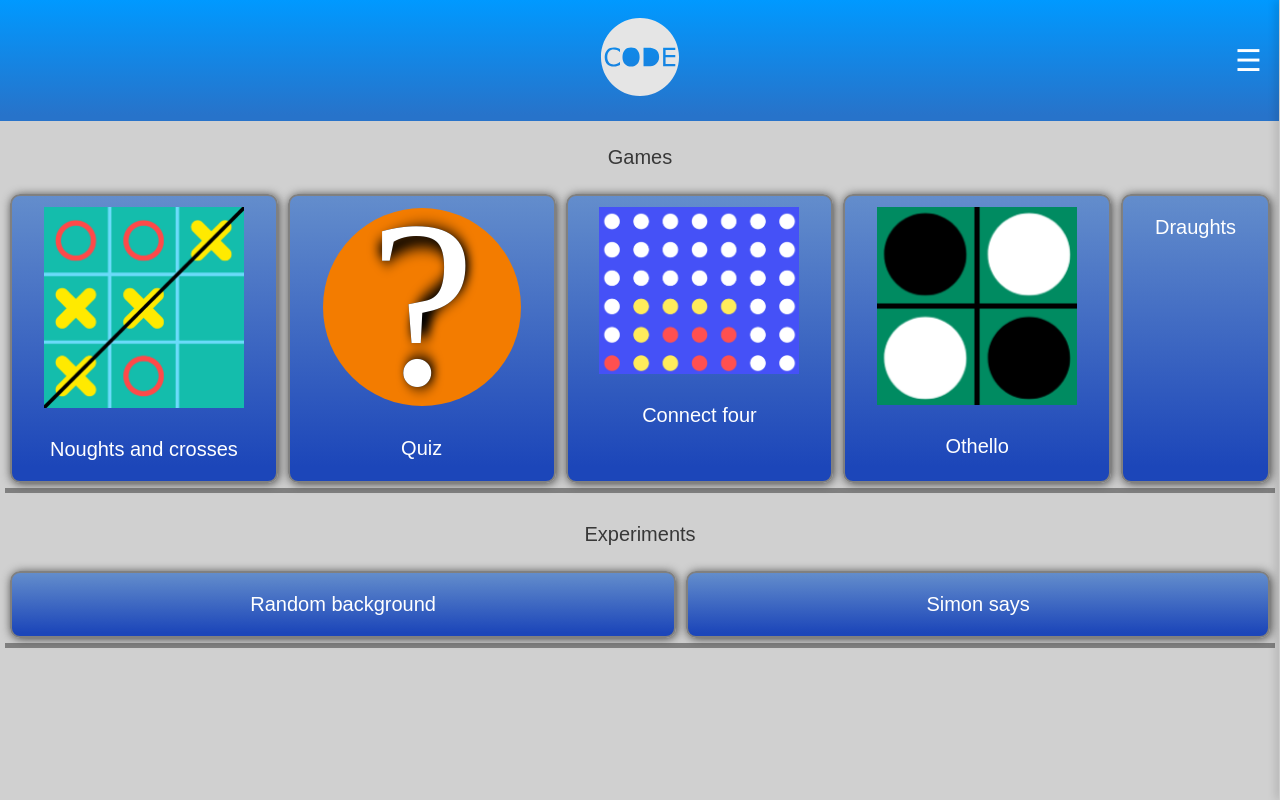
After one commit to Snowworm3000/Website_react, a PHP site: page /index2.html in a window 1280 px wide. The commit adds this page. Run offline with PHP 8.4, Linux system fonts and the light colour scheme.

Commit message:
Changed css

```diff
--- a/Experiments/RandomBackground/style.css
+++ b/Experiments/RandomBackground/style.css
@@ -10,9 +10,12 @@ img {
     text-align: center;
     color: white;
     text-shadow: 2px 2px 5px black;
+    font-size: 3vw;
+    font-family: Arial, Helvetica, sans-serif;
 }
 
 html{
     background: url("https://source.unsplash.com/1600x900/?nature") no-repeat center center fixed;
     background-size: cover;
+    overflow: hidden;
 }
--- /dev/null
+++ b/index2.html
@@ -0,0 +1,108 @@
+<!DOCTYPE html>
+<html lang="en">
+<head>
+    <meta charset="UTF-8">
+    <meta name="viewport" content="width=device-width, initial-scale=1.0">
+    <title>Home</title>
+    <link rel="stylesheet" href="styles.css">
+    <!-- <link rel="stylesheet" href="https://www.w3schools.com/w3css/4/w3.css"> -->
+    <script>
+        function closeNav(){
+            document.getElementById("sidebar").style.width = "0";
+        }
+
+        function openNav(){
+            document.getElementById("sidebar").style.width = "200px";
+        }
+    </script>
+</head>
+<body>
+    <header>
+        <div class="centerDiv">
+            <img style="filter:invert()" src="Code.svg">
+        </div>
+        <div class="topRight">
+        <button class="navMenu" onclick="openNav()">☰</button>
+        </div>
+
+    </header>
+
+    <div id="sidebar" class="sidebar w3-sidebar w3-bar-block w3-border-right">
+        <p href="javascript:void(0)" class="w3-bar-item w3-button closebtn" onclick="closeNav()">Close x</p>
+        <a class="w3-bar-item w3-button" href="/index.html">Home</a>
+        <p class="w3-bar-item">Games:</p>
+        <a class="w3-bar-item w3-button" href="./Noughts and crosses/index.html">Noughts and crosses</a>
+        <a class="w3-bar-item w3-button" href="./Quiz/index.html">Quiz</a>
+        <a class="w3-bar-item w3-button" href="./Connect4/index.html">Connect four</a>
+        <a class="w3-bar-item w3-button" href="./Othello/index.html">Othello</a>
+        <p class="w3-bar-item">Experiments</p>
+        <a class="w3-bar-item w3-button" href="./Experiments/RandomBackground/index.html">Random background</a>
+        <a class="w3-bar-item w3-button" href="./Experiments/SimonSays/index.html">Simon says</a>
+
+    </div>
+
+
+    <div class="category" id="games">
+        <p class="center bg">Games</p>
+    <div class="box">
+        <a href="Noughts and crosses/index.html" class="site">
+        <div>
+            <div class="image">
+                <img src="./Noughts and crosses.png">
+            </div>
+            <p class="center">Noughts and crosses</p>
+        </div>
+    </a>
+        <a href="Quiz/index.html" class="site">
+        <div>
+            <div class="image">
+                <img src="/QuestionMark.svg">
+            </div>
+            <p class="center">Quiz</p>
+        </div>
+    </a>
+        <a href="Connect4/" class="site">
+        <div>
+                <div class="image">
+                    <img src="ConnectFour.png">
+                </div>
+                <p class="center">Connect four</p>
+            </div>
+        </a>
+        <a href="Othello" class="site">
+            <div>
+                <div class="image">
+                    <img src="Othello.png">
+                </div>
+                <p class="center">Othello</p>
+            </div>
+        </a>
+        <a href="Draughts/" class="site">
+        <div>
+                <div class="image">
+                    <!-- <img src="Draughts.png"> -->
+                </div>
+                <p class="center">Draughts</p>
+            </div>
+        </a>
+    </div>
+    </div>
+
+    <div class="category" id="experiments">
+        <p class="center bg">Experiments</p>
+        <div class="box">
+            <a href="Experiments/RandomBackground/index.html" class="site">
+            <div>
+                <p class="center">Random background</p>
+            </div>
+        </a>
+            <a href="Experiments/SimonSays/index.html" class="site">
+            <div>
+                <p class="center">Simon says</p>
+            </div>
+        </a>
+        </div>
+    </div>
+
+</body>
+</html>
--- a/styles.css
+++ b/styles.css
@@ -9,8 +9,9 @@ body{
 
 header{
     overflow: hidden;
-    background-color: rgba(23, 125, 255, 0.7);
-    padding: 20px 10px;
+    /* background-color: rgba(23, 125, 255, 0.7); */
+    background-image: linear-gradient(180deg,rgb(0, 153, 255),rgb(39, 115, 202)95%);
+    /* padding: 20px 10px; */
     display: grid !important;
     grid-template-columns: repeat(3, 1fr);
 }
@@ -19,8 +20,10 @@ header{
     grid-column-start: 2;
     grid-column-end: 3;
     text-align: center;
-    border-style: solid;
-    border-radius: 4px;
+    padding: 0;
+}
+.centerDiv img{
+    width:10vh;
 }
 
 .topRight{
@@ -177,7 +180,8 @@ p{
     border-width: 2px;
     border-radius: 10px;
     border-color: grey;
-    background-color: #3165e1;
+    /* background-color: #3165e1; */
+    background-image: linear-gradient(180deg,rgb(99, 141, 204), rgb(28, 70, 185) 95%);
     box-shadow: 1px 1px 10px #424242;
     margin: 5px;
     transition: box-shadow 0.2s;
```
Also changed, not shown: mandelbrotSet/index.html (added, +15 -0 lines), mandelbrotSet/script.js (added, +136 -0 lines), Code.svg (added), Othello.png (added), mandelbrotSet/style.css (added).
